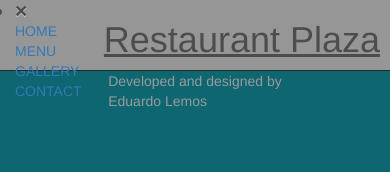
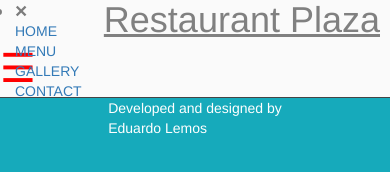
Before and after one commit to eddxdd/Restaurante, a plain HTML site: page index.html in a window 390 px wide. Drawn offline with nearby package versions, Linux system fonts and the light colour scheme; files that its build step writes are made by us from their sources.

Commit message:
Update _header.scss

```diff
--- a/css/_header.scss
+++ b/css/_header.scss
@@ -17,6 +17,7 @@
 
 .mobile-btn {
   display: none;
+  font-size: 4rem;
 }
 
 // Mobile Menu
@@ -24,6 +25,7 @@
   #slogan {
     display: flex;
     justify-content: flex-end;
+    margin: 0;
     margin-right: 10px;
   }
 
@@ -37,6 +39,17 @@
     left: 0;
     padding-left: 15px;
     z-index: 3;
+
+  }
+
+  .mobile-btn {
+    color: red;
+    display: inline-block;
+    top: 0;
+  }
+
+  .menu.open {
+    transform: translateX(0);
   }
 
   .overlay {
@@ -46,5 +59,7 @@
     height: 100%;
     width: 100%;
     background-color: rgba(0,0,0,.4);
+    opacity: 0;
+    z-index: -1;
   }
 }
```
